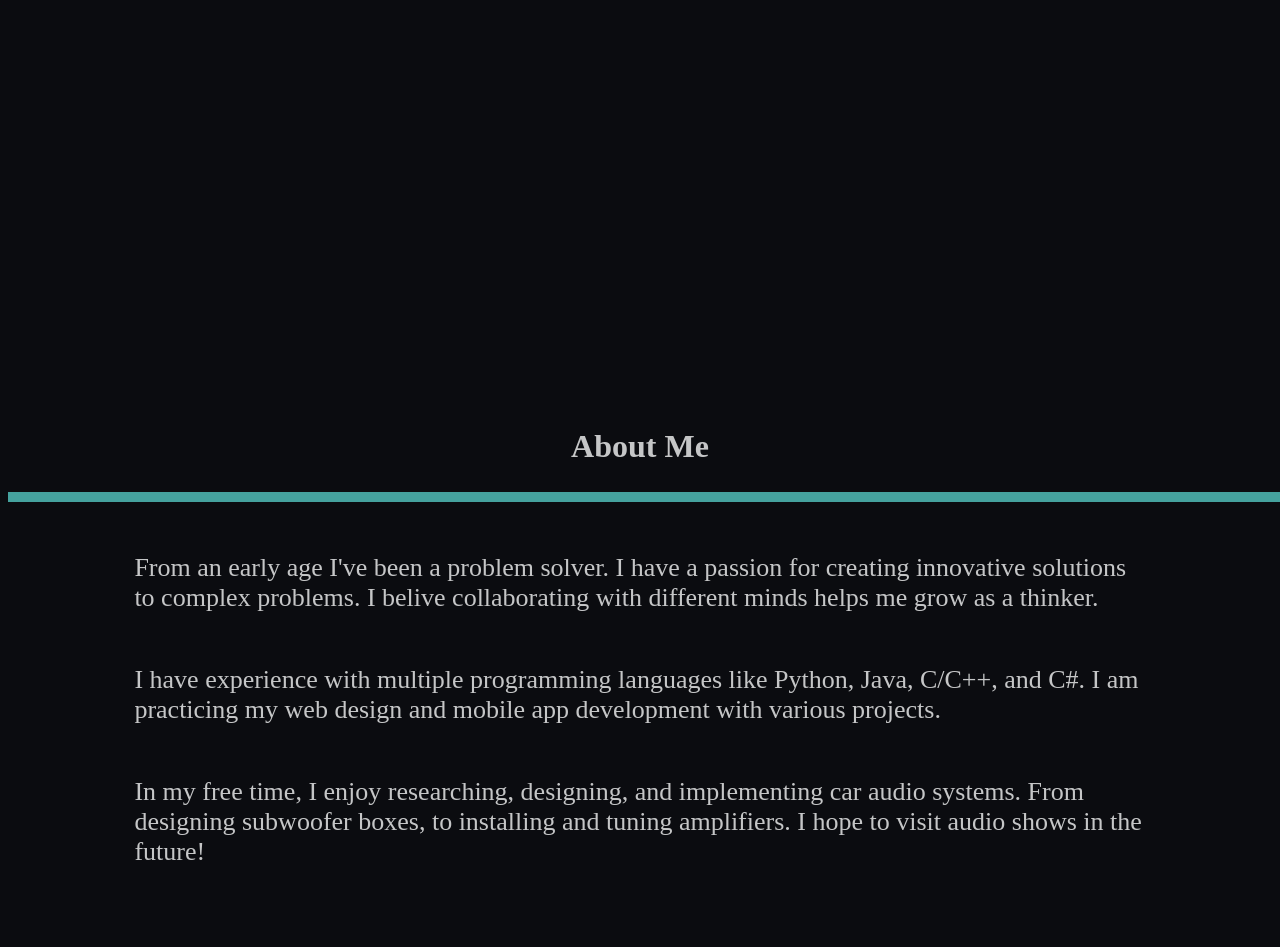
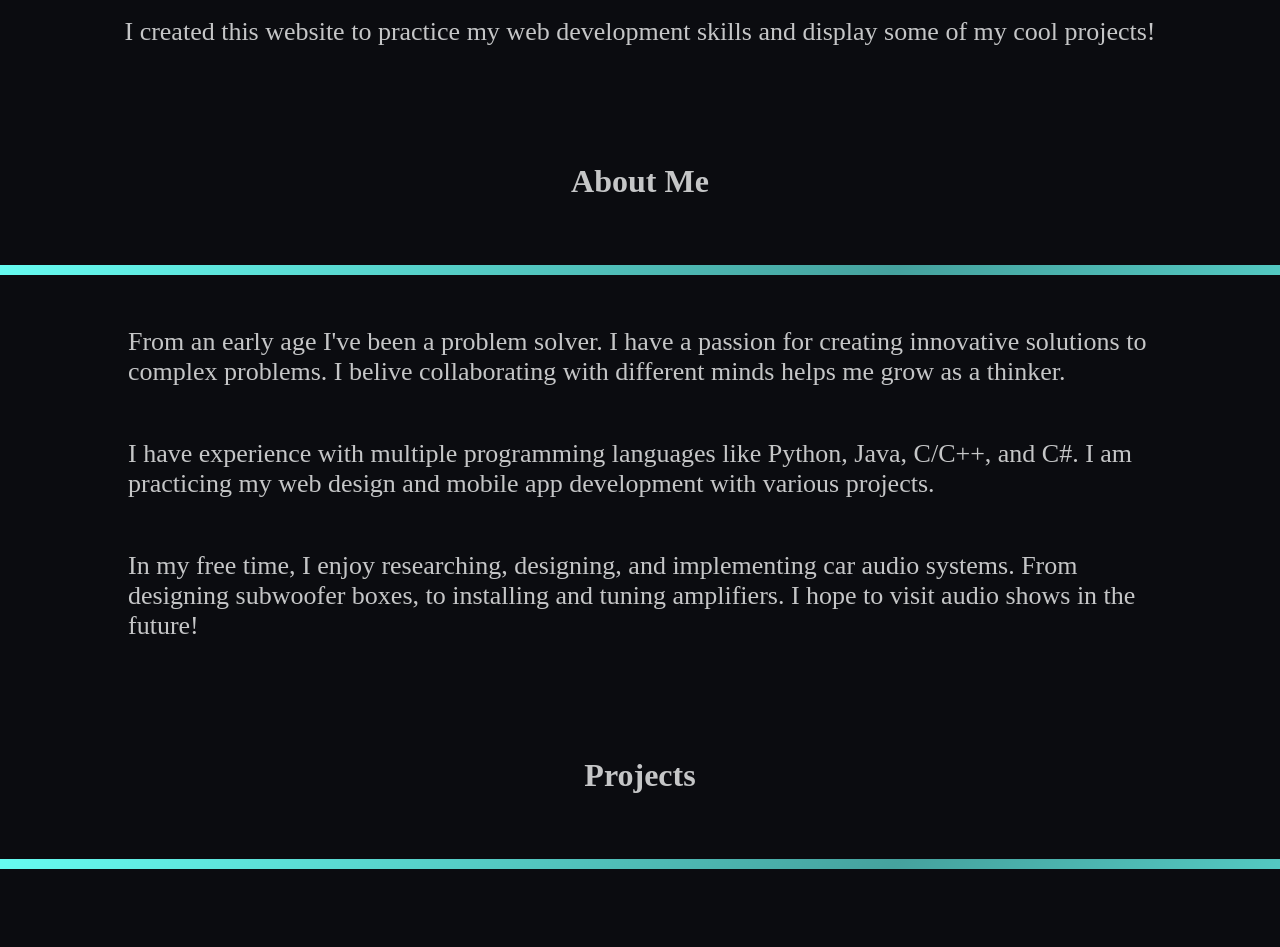
Before and after one commit to LewisJordann/LewisJordann.github.io, a plain HTML site: page index.html in a window 1280 px wide. Shown: the part 211-1158 px from the top of the page. Before the commit the page ends 1112 px from the top, so only its background shows below. Drawn offline with Linux system fonts and the light colour scheme.

Commit message:
Started Projects Section, touched up more css

```diff
--- a/index.css
+++ b/index.css
@@ -7,6 +7,7 @@
     --text-color-: #c5c6c7;
 }
 
+/* Start Global Resources */
 html {
     scroll-behavior: smooth;
     overflow-x: hidden;
@@ -14,7 +15,21 @@ html {
 
 body {
     background-color: var(--background-color-dark);
+    margin: 0;
 }
+
+#divisionLine {
+    background: linear-gradient(135deg, var(--highlight-color-primary), var(--highlight-color-secondary) , var(--highlight-color-primary));
+    padding-top: 5px;
+    padding-bottom: 5px;
+    border: none;
+    margin-top: -2%;
+    margin-bottom: 2%;
+    width: 100%;
+    padding-left: 20%;
+    padding-right: 20%;
+}
+/* End Global Resources */
 
 /* Start Navbar Section */
 .navbar {
@@ -59,6 +74,13 @@ body {
     text-align: center;
     font-size: 32px;
 }
+
+#titleParagraph {
+    text-align: center;
+    color: var(--text-color-);
+    font-size: 26px;
+
+}
 /* End Title Section */
 
 /* About me Section */
@@ -69,24 +91,10 @@ body {
 }
 
 #aboutmeTitle {
-    margin-top: 30%;
     text-align: center;
-    padding: 2%;
+    padding: 5% 15%;
     font-size: 32px;
     color: var(--text-color-);
-}
-
-
-#divisionLine {
-    background: var(--highlight-color-secondary);
-    padding-top: 5px;
-    padding-bottom: 5px;
-    border: 1px var(--highlight-color-secondary);
-    margin-top: -2%;
-    margin-bottom: 2%;
-    width: 100%;
-    padding-left: 20%;
-    padding-right: 20%;
 }
 
 #aboutmeParagraph{
@@ -96,5 +104,17 @@ body {
     margin-right: 10%;
 }
 
+/* End About me Section */
 
-/* End About me Section */
+/* Start Projects Section */
+#Projects {
+    display: flex;
+    flex-direction: column;
+}
+
+#projectsTitle {
+    text-align: center;
+    padding: 5% 15%;
+    font-size: 32px;
+    color: var(--text-color-);
+}
--- a/index.html
+++ b/index.html
@@ -3,16 +3,19 @@
     <head>
         <meta charset="utf-8">
         <title>Jordan</title>
+        <script src="index.js"></script>
         <link rel="stylesheet" type= "text/css" href="index.css">
     </head>
     <body>
         <!-- Navbar Section -->
+        <section>
             <div class="navbar">
                 <a href="#" class="navbar_item">Jordan</a>
                 <a href="#AboutMe" class="navbar_item">About Me</a>
                 <a href="#Projects" class="navbar_item">Projects</a>
                 <a href="Resume.pdf" target="blank" class="navbar_item">Resume</a>
             </div>
+        </section>
         <!-- End Navbar Section -->
 
         <!-- Title Section -->
@@ -21,6 +24,9 @@
                 <h1 id="Jordan">
                     Hi! My name is Jordan
                 </h1>
+                <p id="titleParagraph">
+                    I created this website to practice my web development skills and display some of my cool projects!
+                </p>
             </div>
         </section>
         <!-- End Title Section -->
@@ -46,6 +52,15 @@
         <!-- End About Me Section -->
 
         <!-- Projects Section -->
+        <section>
+            <div id="Projects">
+                <h1 id="projectsTitle">Projects</h1>
+                <hr id="divisionLine">
+                <p id="aboutmeParagraph">
+
+                </p>
+            </div>
+        </section>
         <!-- TODO -->
 
         <!-- End Projects Section-->
```
Also changed, not shown: index.js (added). Lines whose indentation alone changed are shown as unchanged.
